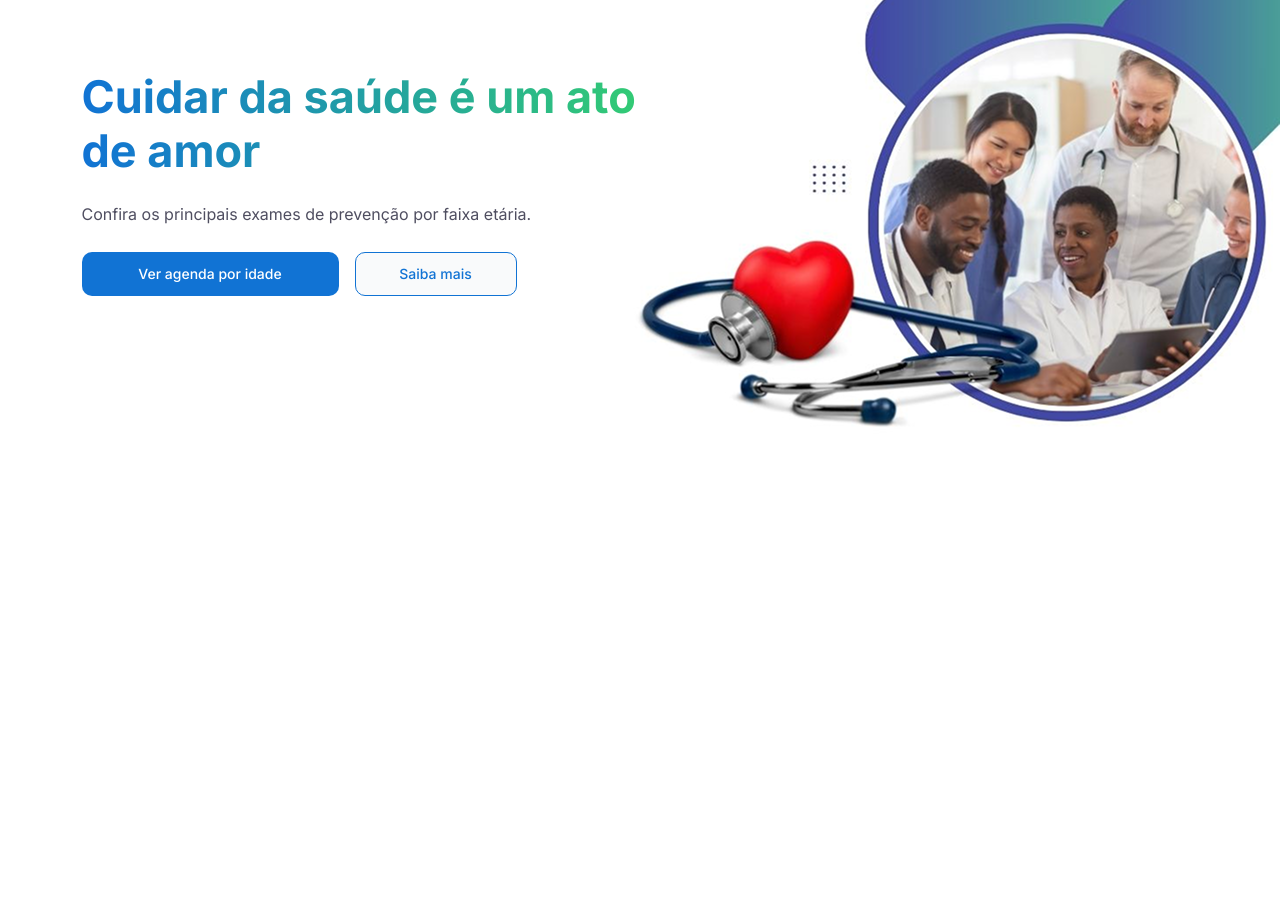
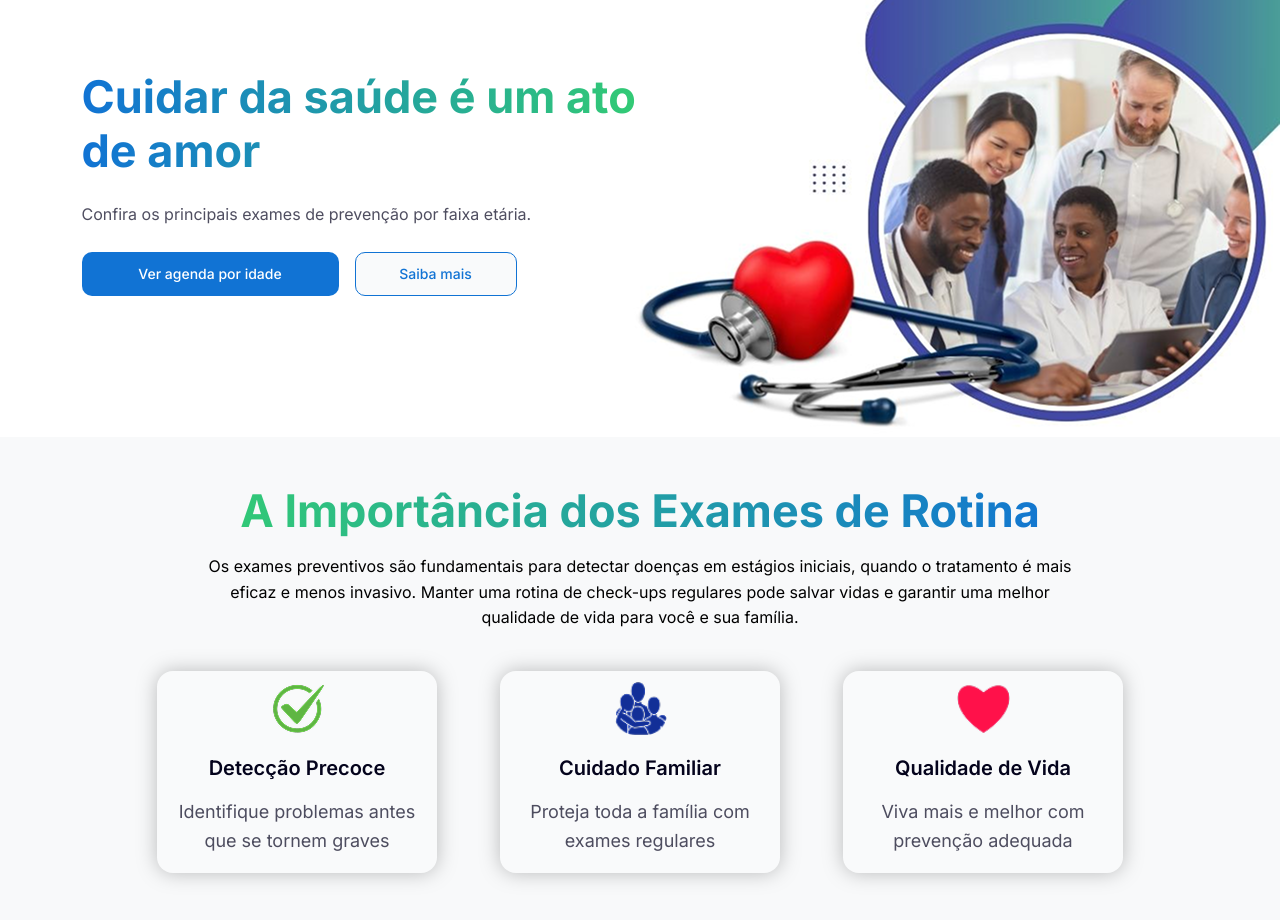
Before and after one commit to decoWicommAlucard/viva-bem, a website: page index.html in a window 1280 px wide. Shown: the part 136-1056 px from the top of the page. Before the commit the page ends 800 px from the top, so only its background shows below. Drawn offline with Linux system fonts and the light colour scheme.

Commit message:
feat: Add importance section with cards and styles for better user engagement

```diff
--- a/index.html
+++ b/index.html
@@ -60,6 +60,64 @@
           </div>
         </div>
       </section>
+
+      <!-- ========== IMPORTANCE SECTION ========== -->
+      <section class="importance" aria-labelledby="importance-title">
+        <div class="importance__container">
+          <div class="importance__header">
+            <h2 class="importance__title" id="importance-title">
+              A Importância dos Exames de Rotina
+            </h2>
+            <p class="importance__description">
+              Os exames preventivos são fundamentais para detectar doenças em estágios
+              iniciais, quando o tratamento é mais eficaz e menos invasivo. Manter uma
+              rotina de check-ups regulares pode salvar vidas e garantir uma melhor
+              qualidade de vida para você e sua família.
+            </p>
+          </div>
+
+          <div class="importance__cards" role="list">
+            <article class="importance__card" role="listitem">
+              <img
+                class="importance__icon"
+                src="./src/img/check.png"
+                alt="Ícone representando detecção precoce"
+                loading="lazy"
+              />
+              <h3 class="importance__card-title">Detecção Precoce</h3>
+              <p class="importance__card-text">
+                Identifique problemas antes que se tornem graves
+              </p>
+            </article>
+
+            <article class="importance__card" role="listitem">
+              <img
+                class="importance__icon"
+                src="./src/img/apoio-familiar.png"
+                alt="Ícone representando cuidado familiar"
+                loading="lazy"
+              />
+              <h3 class="importance__card-title">Cuidado Familiar</h3>
+              <p class="importance__card-text">
+                Proteja toda a família com exames regulares
+              </p>
+            </article>
+
+            <article class="importance__card" role="listitem">
+              <img
+                class="importance__icon"
+                src="./src/img/heart.png"
+                alt="Ícone representando qualidade de vida"
+                loading="lazy"
+              />
+              <h3 class="importance__card-title">Qualidade de Vida</h3>
+              <p class="importance__card-text">
+                Viva mais e melhor com prevenção adequada
+              </p>
+            </article>
+          </div>
+        </div>
+      </section>
     </main>
   </body>
 </html>
--- a/src/scss/base/_tokens.scss
+++ b/src/scss/base/_tokens.scss
@@ -22,6 +22,7 @@ $font-size-h1: 1.5625rem; // 25px
 $font-size-h2: 2.8125rem; // 45px
 $font-size-h3: 1.25rem; // 20px
 
+$font-size-title-importance: 1.5rem; // 24px
 $font-size-header: 1.25rem; // 20px
 $font-size-card-important: 1.125rem; // 18px
 $font-size-footer: 1.125rem; // 18px
--- a/src/scss/layout/_hero.scss
+++ b/src/scss/layout/_hero.scss
@@ -98,6 +98,7 @@
     width: min(100%, 720px);
     margin: 134px auto 0;
     padding-inline: 16px;
+    padding-bottom: 52px;
     @include utils.xflex(
       $dir: column,
 
--- /dev/null
+++ b/src/scss/layout/_importance.scss
@@ -0,0 +1,85 @@
+@use '../base/tokens' as tokens;
+@use '../base/utils' as utils;
+@use '../base/mixins' as mixins;
+
+.importance {
+  width: 100%;
+  padding-top: 47px;
+  padding-bottom: 63px;
+  background: #f8f9fa;
+
+  &__container {
+    @include mixins.container-max(1117px);
+    @include utils.xflex($dir: column, $align: center, $gap: 40px);
+  }
+
+  &__header {
+    text-align: center;
+    max-width: 877px;
+  }
+
+  &__title {
+    font-size: tokens.$font-size-h2;
+    line-height: 1.2;
+    font-weight: tokens.$font-bold;
+    background: tokens.$gradient-title;
+    background-clip: text;
+    color: transparent;
+  }
+
+  &__description {
+    margin-top: 1rem;
+    font-size: 1rem;
+    line-height: tokens.$lh-relaxed;
+  }
+
+  &__cards {
+    width: 100%;
+    @include utils.xflex(
+      $gap: 63px,
+      $wrap: wrap,
+      $justify: center,
+      $align: stretch
+    );
+  }
+
+  &__card {
+    @include utils.xflex($dir: column, $align: center);
+    text-align: center;
+    padding: 11px 14px 18px 14px;
+    border-radius: tokens.$radius-xl;
+
+    background: #f9fafb;
+    fill: #f9fafb;
+    filter: drop-shadow(0 0 10px rgba(0, 0, 0, 0.25));
+
+    width: min(100%, 280px);
+  }
+
+  &__icon {
+    width: 53px;
+    height: 53px;
+    object-fit: contain;
+    margin-bottom: 22px;
+  }
+
+  &__card-title {
+    font-size: tokens.$font-size-h3;
+    font-weight: tokens.$font-semibold;
+    color: tokens.$brand-dark;
+    margin-bottom: 18px;
+  }
+
+  &__card-text {
+    font-size: tokens.$font-size-card-important;
+    color: rgba(tokens.$brand-dark, 0.7);
+  }
+
+  @include mixins.mobile {
+    padding: 47px 20px 63px;
+
+    &__title {
+      font-size: tokens.$font-size-title-importance;
+    }
+  }
+}
--- a/src/scss/styles.scss
+++ b/src/scss/styles.scss
@@ -7,3 +7,4 @@
 // Layouts
 @use 'layout/header';
 @use 'layout/hero';
+@use 'layout/importance';
```
Also changed, not shown: src/css/styles.css.
